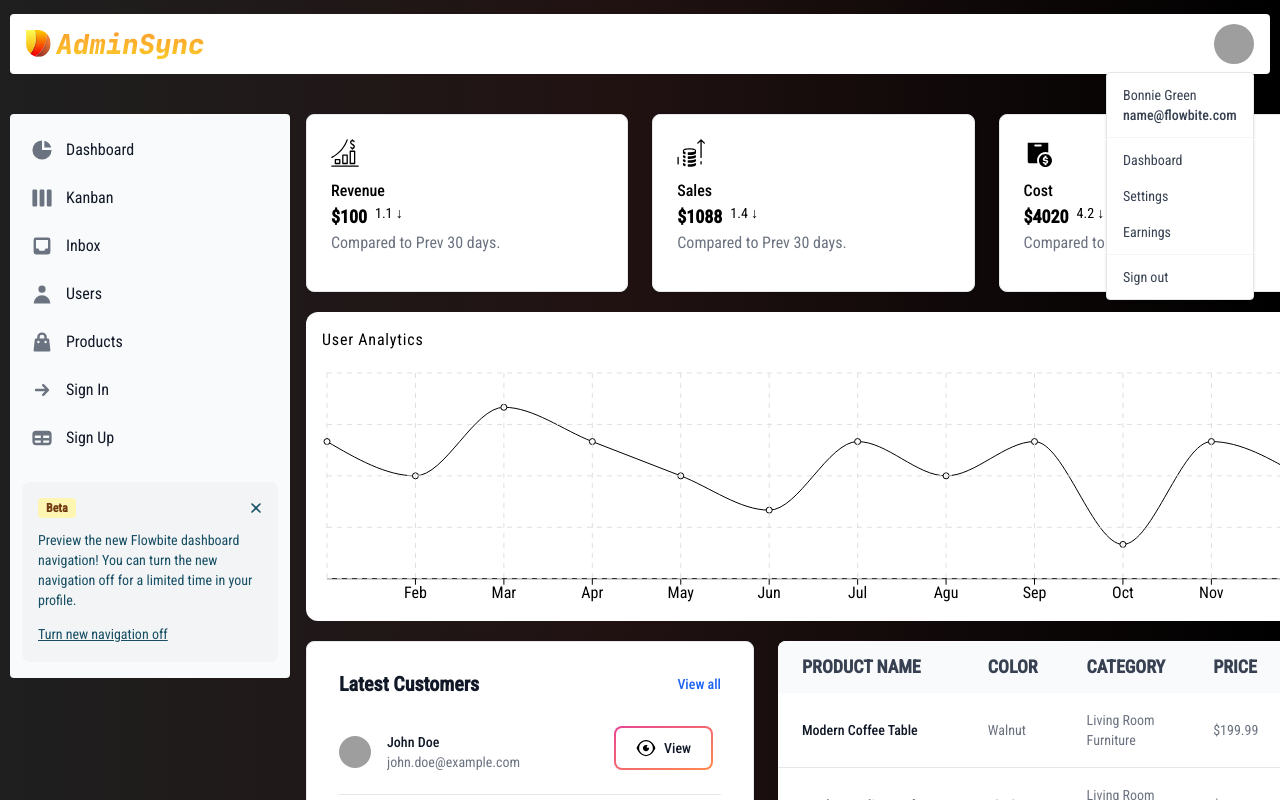
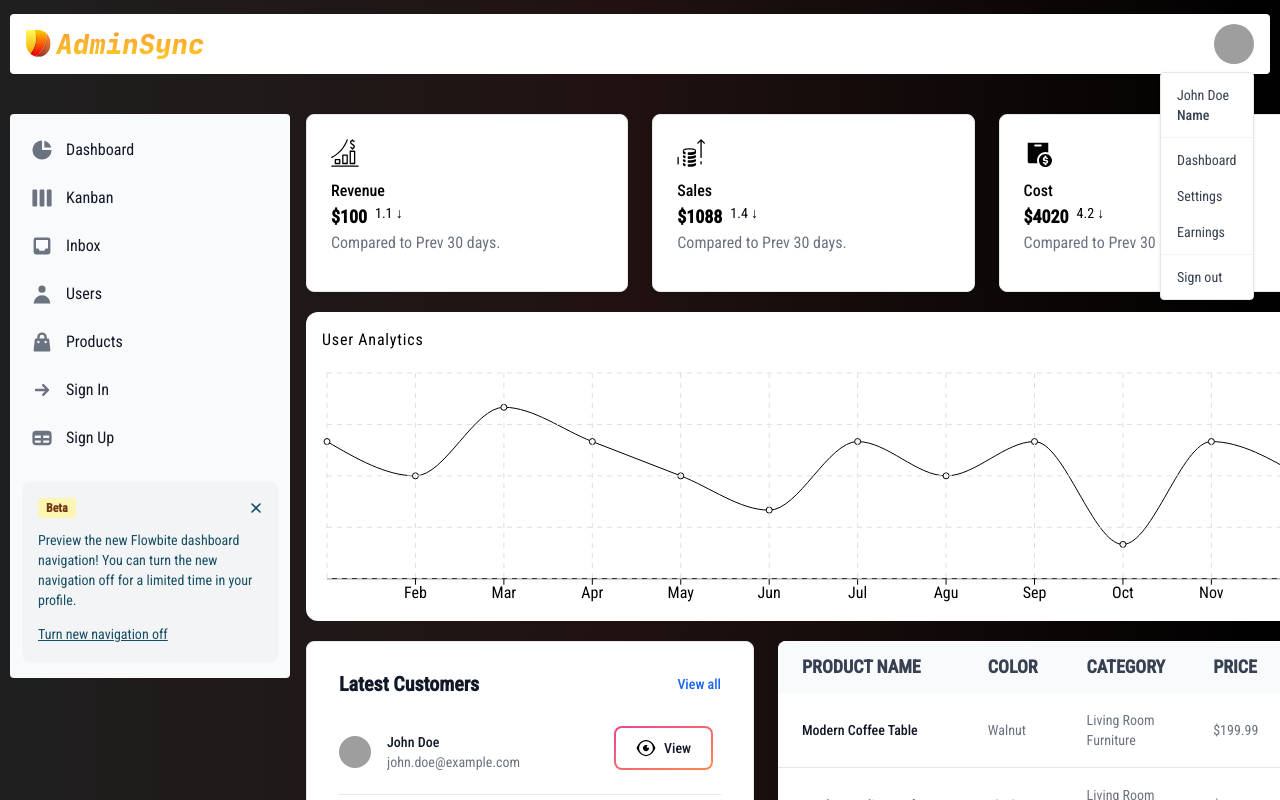
Before and after one commit to BajraYeJoon/AdminSync, a React (Vite) app: page / in a window 1280 px wide. Both pictures are taken after a click on the button 1234 px from the left and 43 px from the top of the page. Shown: the top 800 px of the page. Built offline with nearby package versions, Linux system fonts and the light colour scheme; grey boxes are pictures that could not be loaded.

Commit message:
Fix: Links

```diff
--- a/src/screen/Header/Header.tsx
+++ b/src/screen/Header/Header.tsx
@@ -5,7 +5,7 @@ import { Avatar, Dropdown, Navbar } from "flowbite-react";
 export default function Header() {
   return (
     <Navbar fluid rounded>
-      <Navbar.Brand href="https://flowbite-react.com">
+      <Navbar.Brand href="/">
         <img src="/logo.svg" className="mr-3 h-6 sm:h-9" alt="React Logo" />
       </Navbar.Brand>
       <div className="flex md:order-2">
@@ -21,10 +21,8 @@ export default function Header() {
           }
         >
           <Dropdown.Header>
-            <span className="block text-sm">Bonnie Green</span>
-            <span className="block truncate text-sm font-medium">
-              name@flowbite.com
-            </span>
+            <span className="block text-sm">John Doe</span>
+            <span className="block truncate text-sm font-medium">Name</span>
           </Dropdown.Header>
           <Dropdown.Item>Dashboard</Dropdown.Item>
           <Dropdown.Item>Settings</Dropdown.Item>
--- a/src/screen/Sidebar/Sidebar.tsx
+++ b/src/screen/Sidebar/Sidebar.tsx
@@ -103,8 +103,8 @@ export default function SidebarPanel() {
                   </button>
                 </div>
                 <div className="mb-3 text-sm text-cyan-900 dark:text-gray-400">
-                  Preview the new Flowbite dashboard navigation! You can turn
-                  the new navigation off for a limited time in your profile.
+                  Preview the new dashboard navigation! You can turn the new
+                  navigation off for a limited time in your profile.
                 </div>
                 <a
                   className="text-sm text-cyan-900 underline hover:text-cyan-800 dark:text-gray-400 dark:hover:text-gray-300"
```
